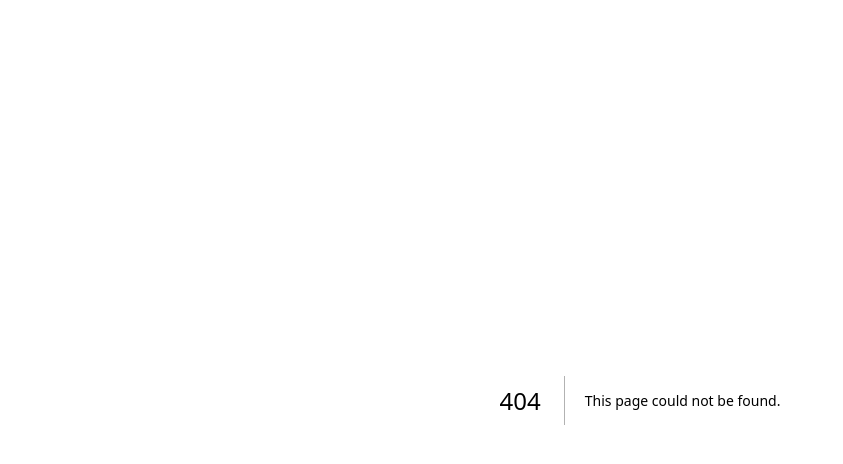
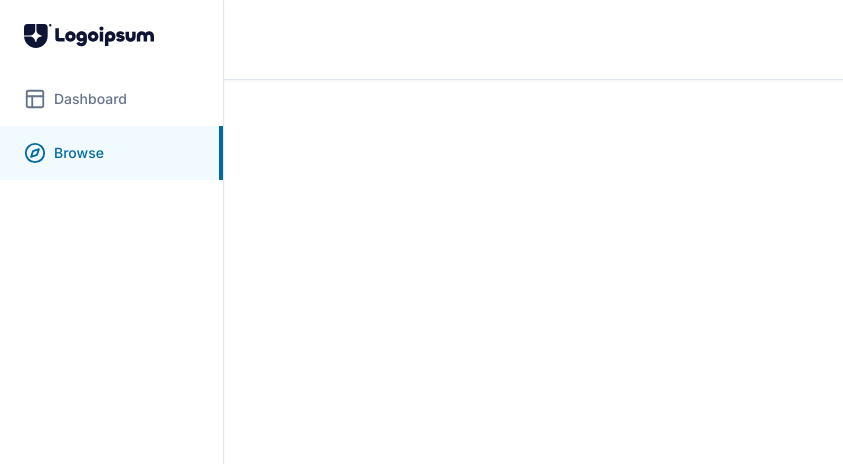
Before and after one commit to ibnucholdun/lms-platform, a Next.js app: page /search in a window 1280 px wide. Before the commit this address had no page. Shown: the top 464 px of the page, without its empty margins (0-843 px from the left). Built offline with nearby package versions, Linux system fonts and the light colour scheme.

Commit message:
feat: add layout

```diff
--- /dev/null
+++ b/app/(dashboard)/(routes)/search/page.tsx
@@ -0,0 +1,7 @@
+import React from "react";
+
+const SearchPage = () => {
+  return <div>SearchPage</div>;
+};
+
+export default SearchPage;
--- /dev/null
+++ b/app/(dashboard)/_components/logo.tsx
@@ -0,0 +1,8 @@
+import Image from "next/image";
+import React from "react";
+
+const Logo = () => {
+  return <Image src="/logo.svg" alt="logo" width={130} height={130} />;
+};
+
+export default Logo;
--- /dev/null
+++ b/app/(dashboard)/_components/mobile-sidebar.tsx
@@ -0,0 +1,17 @@
+import { Menu } from "lucide-react";
+import { Sheet, SheetContent, SheetTrigger } from "@/components/ui/sheet";
+import Sidebar from "./sidebar";
+const MobileSidebar = () => {
+  return (
+    <Sheet>
+      <SheetTrigger className="md:hidden pr-4 hover:opacity-75 transition">
+        <Menu />
+      </SheetTrigger>
+      <SheetContent side="left" className="p-0 bg-white">
+        <Sidebar />
+      </SheetContent>
+    </Sheet>
+  );
+};
+
+export default MobileSidebar;
--- /dev/null
+++ b/app/(dashboard)/_components/navbar.tsx
@@ -0,0 +1,14 @@
+import React from "react";
+import MobileSidebar from "./mobile-sidebar";
+import NavbarRoutes from "@/components/navbar-routes";
+
+const Navbar = () => {
+  return (
+    <div className="p-4 border-b h-full flex items-center bg-white shadow-sm">
+      <MobileSidebar />
+      <NavbarRoutes />
+    </div>
+  );
+};
+
+export default Navbar;
--- /dev/null
+++ b/app/(dashboard)/_components/sidebar-item.tsx
@@ -0,0 +1,51 @@
+"use client";
+
+import { cn } from "@/lib/utils";
+import { LucideIcon } from "lucide-react";
+import { usePathname, useRouter } from "next/navigation";
+
+interface SidebarItemProps {
+  icon: LucideIcon;
+  label: string;
+  href: string;
+}
+
+const SidebarItem = ({ icon: Icon, label, href }: SidebarItemProps) => {
+  const pathname = usePathname();
+  const router = useRouter();
+
+  const isActive =
+    (pathname === "/" && href === "/") ||
+    pathname === href ||
+    pathname?.startsWith(`${href}/`);
+
+  const onClick = () => {
+    router.push(href);
+  };
+
+  return (
+    <button
+      onClick={onClick}
+      type="button"
+      className={cn(
+        "flex items-center gap-x-2 text-slate-500 text-sm font-medium pl-6 transition-all hover:text-slate-600  hover:bg-slate-300/20",
+        isActive &&
+          "text-sky-700 bg-sky-200/20 hover:bg-sky-200/20 hover:text-sky-700"
+      )}>
+      <div className="flex items-center gap-x-2 py-4">
+        <Icon
+          size={22}
+          className={cn("text-slate-500", isActive && "text-sky-700")}
+        />
+        {label}
+      </div>
+      <div
+        className={cn(
+          "ml-auto opacity-0 border-2 border-sky-700 h-full transition-all",
+          isActive && "opacity-100"
+        )}></div>
+    </button>
+  );
+};
+
+export default SidebarItem;
--- /dev/null
+++ b/app/(dashboard)/_components/sidebar-routes.tsx
@@ -0,0 +1,35 @@
+"use client";
+
+import { Compass, Layout } from "lucide-react";
+import SidebarItem from "./sidebar-item";
+
+const guestRoutes = [
+  {
+    icon: Layout,
+    label: "Dashboard",
+    href: "/",
+  },
+  {
+    icon: Compass,
+    label: "Browse",
+    href: "/search",
+  },
+];
+
+const SidebarRoutes = () => {
+  const routes = guestRoutes;
+  return (
+    <div className="flex flex-col w-full">
+      {routes.map((route) => (
+        <SidebarItem
+          key={route.href}
+          icon={route.icon}
+          label={route.label}
+          href={route.href}
+        />
+      ))}
+    </div>
+  );
+};
+
+export default SidebarRoutes;
--- /dev/null
+++ b/app/(dashboard)/_components/sidebar.tsx
@@ -0,0 +1,18 @@
+import React from "react";
+import Logo from "./logo";
+import SidebarRoutes from "./sidebar-routes";
+
+const Sidebar = () => {
+  return (
+    <div className="h-full border-r flex flex-col overflow-y-auto bg-white shadow-sm">
+      <div className="p-6">
+        <Logo />
+      </div>
+      <div className="flex flex-col w-full">
+        <SidebarRoutes />
+      </div>
+    </div>
+  );
+};
+
+export default Sidebar;
--- /dev/null
+++ b/app/(dashboard)/layout.tsx
@@ -0,0 +1,19 @@
+import React from "react";
+import Sidebar from "./_components/sidebar";
+import Navbar from "./_components/navbar";
+
+const DashboardLayout = ({ children }: { children: React.ReactNode }) => {
+  return (
+    <div className="h-full">
+      <div className="h-[80px] md:pl-56 fixed inset-y-0 w-full z-50">
+        <Navbar />
+      </div>
+      <div className="hidden md:flex h-full w-56  flex-col fixed inset-y-0 z-50">
+        <Sidebar />
+      </div>
+      <main className="md:pl-56 h-full">{children}</main>
+    </div>
+  );
+};
+
+export default DashboardLayout;
--- /dev/null
+++ b/components/navbar-routes.tsx
@@ -0,0 +1,13 @@
+"use client";
+
+import { UserButton } from "@clerk/nextjs";
+
+const NavbarRoutes = () => {
+  return (
+    <div className="flex gap-x-2 ml-auto">
+      <UserButton />
+    </div>
+  );
+};
+
+export default NavbarRoutes;
--- /dev/null
+++ b/components/ui/sheet.tsx
@@ -0,0 +1,140 @@
+"use client"
+
+import * as React from "react"
+import * as SheetPrimitive from "@radix-ui/react-dialog"
+import { cva, type VariantProps } from "class-variance-authority"
+import { X } from "lucide-react"
+
+import { cn } from "@/lib/utils"
+
+const Sheet = SheetPrimitive.Root
+
+const SheetTrigger = SheetPrimitive.Trigger
+
+const SheetClose = SheetPrimitive.Close
+
+const SheetPortal = SheetPrimitive.Portal
+
+const SheetOverlay = React.forwardRef<
+  React.ElementRef<typeof SheetPrimitive.Overlay>,
+  React.ComponentPropsWithoutRef<typeof SheetPrimitive.Overlay>
+>(({ className, ...props }, ref) => (
+  <SheetPrimitive.Overlay
+    className={cn(
+      "fixed inset-0 z-50 bg-black/80  data-[state=open]:animate-in data-[state=closed]:animate-out data-[state=closed]:fade-out-0 data-[state=open]:fade-in-0",
+      className
+    )}
+    {...props}
+    ref={ref}
+  />
+))
+SheetOverlay.displayName = SheetPrimitive.Overlay.displayName
+
+const sheetVariants = cva(
+  "fixed z-50 gap-4 bg-background p-6 shadow-lg transition ease-in-out data-[state=open]:animate-in data-[state=closed]:animate-out data-[state=closed]:duration-300 data-[state=open]:duration-500",
+  {
+    variants: {
+      side: {
+        top: "inset-x-0 top-0 border-b data-[state=closed]:slide-out-to-top data-[state=open]:slide-in-from-top",
+        bottom:
+          "inset-x-0 bottom-0 border-t data-[state=closed]:slide-out-to-bottom data-[state=open]:slide-in-from-bottom",
+        left: "inset-y-0 left-0 h-full w-3/4 border-r data-[state=closed]:slide-out-to-left data-[state=open]:slide-in-from-left sm:max-w-sm",
+        right:
+          "inset-y-0 right-0 h-full w-3/4  border-l data-[state=closed]:slide-out-to-right data-[state=open]:slide-in-from-right sm:max-w-sm",
+      },
+    },
+    defaultVariants: {
+      side: "right",
+    },
+  }
+)
+
+interface SheetContentProps
+  extends React.ComponentPropsWithoutRef<typeof SheetPrimitive.Content>,
+    VariantProps<typeof sheetVariants> {}
+
+const SheetContent = React.forwardRef<
+  React.ElementRef<typeof SheetPrimitive.Content>,
+  SheetContentProps
+>(({ side = "right", className, children, ...props }, ref) => (
+  <SheetPortal>
+    <SheetOverlay />
+    <SheetPrimitive.Content
+      ref={ref}
+      className={cn(sheetVariants({ side }), className)}
+      {...props}
+    >
+      {children}
+      <SheetPrimitive.Close className="absolute right-4 top-4 rounded-sm opacity-70 ring-offset-background transition-opacity hover:opacity-100 focus:outline-none focus:ring-2 focus:ring-ring focus:ring-offset-2 disabled:pointer-events-none data-[state=open]:bg-secondary">
+        <X className="h-4 w-4" />
+        <span className="sr-only">Close</span>
+      </SheetPrimitive.Close>
+    </SheetPrimitive.Content>
+  </SheetPortal>
+))
+SheetContent.displayName = SheetPrimitive.Content.displayName
+
+const SheetHeader = ({
+  className,
+  ...props
+}: React.HTMLAttributes<HTMLDivElement>) => (
+  <div
+    className={cn(
+      "flex flex-col space-y-2 text-center sm:text-left",
+      className
+    )}
+    {...props}
+  />
+)
+SheetHeader.displayName = "SheetHeader"
+
+const SheetFooter = ({
+  className,
+  ...props
+}: React.HTMLAttributes<HTMLDivElement>) => (
+  <div
+    className={cn(
+      "flex flex-col-reverse sm:flex-row sm:justify-end sm:space-x-2",
+      className
+    )}
+    {...props}
+  />
+)
+SheetFooter.displayName = "SheetFooter"
+
+const SheetTitle = React.forwardRef<
+  React.ElementRef<typeof SheetPrimitive.Title>,
+  React.ComponentPropsWithoutRef<typeof SheetPrimitive.Title>
+>(({ className, ...props }, ref) => (
+  <SheetPrimitive.Title
+    ref={ref}
+    className={cn("text-lg font-semibold text-foreground", className)}
+    {...props}
+  />
+))
+SheetTitle.displayName = SheetPrimitive.Title.displayName
+
+const SheetDescription = React.forwardRef<
+  React.ElementRef<typeof SheetPrimitive.Description>,
+  React.ComponentPropsWithoutRef<typeof SheetPrimitive.Description>
+>(({ className, ...props }, ref) => (
+  <SheetPrimitive.Description
+    ref={ref}
+    className={cn("text-sm text-muted-foreground", className)}
+    {...props}
+  />
+))
+SheetDescription.displayName = SheetPrimitive.Description.displayName
+
+export {
+  Sheet,
+  SheetPortal,
+  SheetOverlay,
+  SheetTrigger,
+  SheetClose,
+  SheetContent,
+  SheetHeader,
+  SheetFooter,
+  SheetTitle,
+  SheetDescription,
+}
--- a/package.json
+++ b/package.json
@@ -10,6 +10,7 @@
   },
   "dependencies": {
     "@clerk/nextjs": "^4.29.5",
+    "@radix-ui/react-dialog": "^1.0.5",
     "@radix-ui/react-slot": "^1.0.2",
     "@types/node": "20.11.13",
     "@types/react": "18.2.48",
```
Also changed, not shown: public/logo.svg (added), 1 other file (tests, documents, lock files or other folders).
